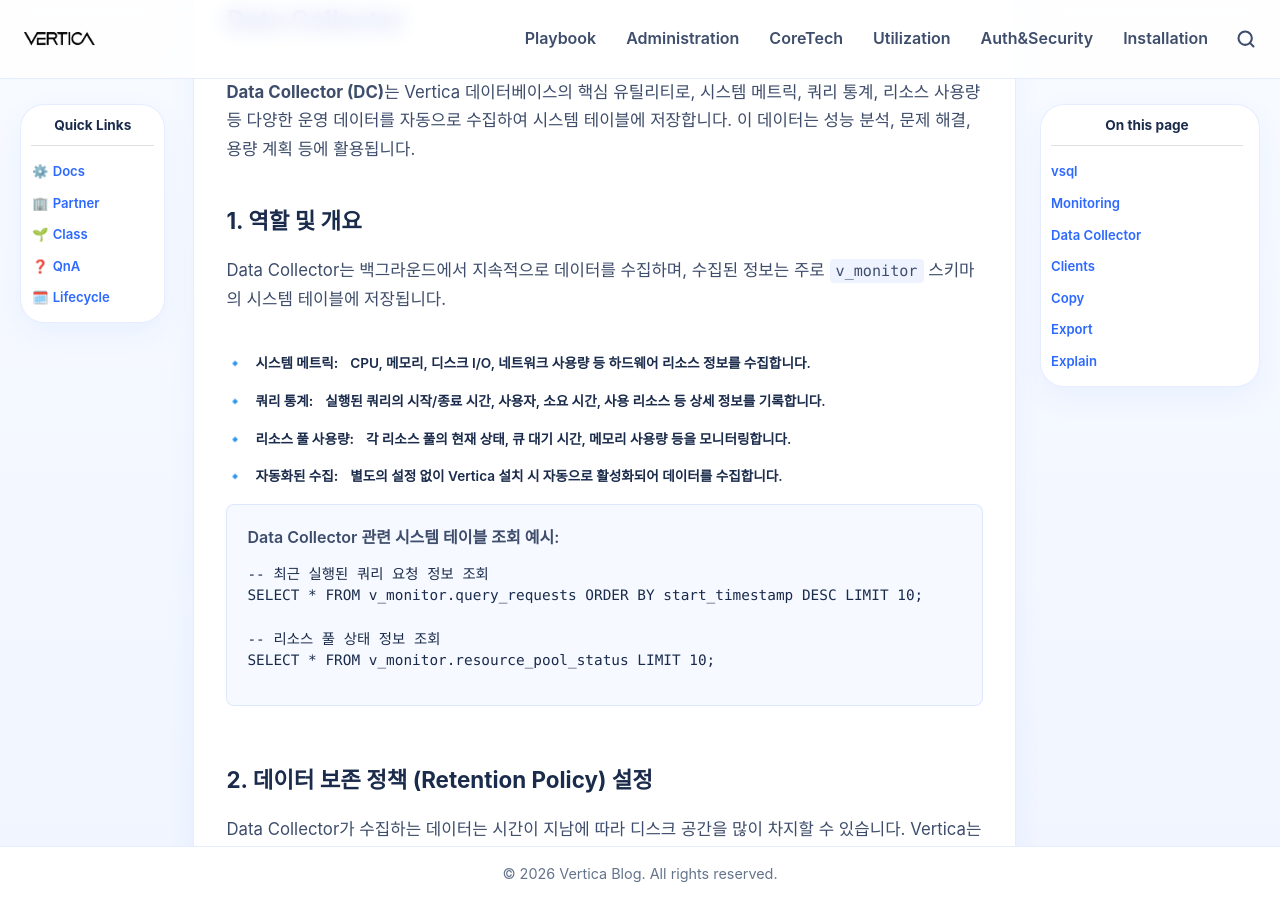
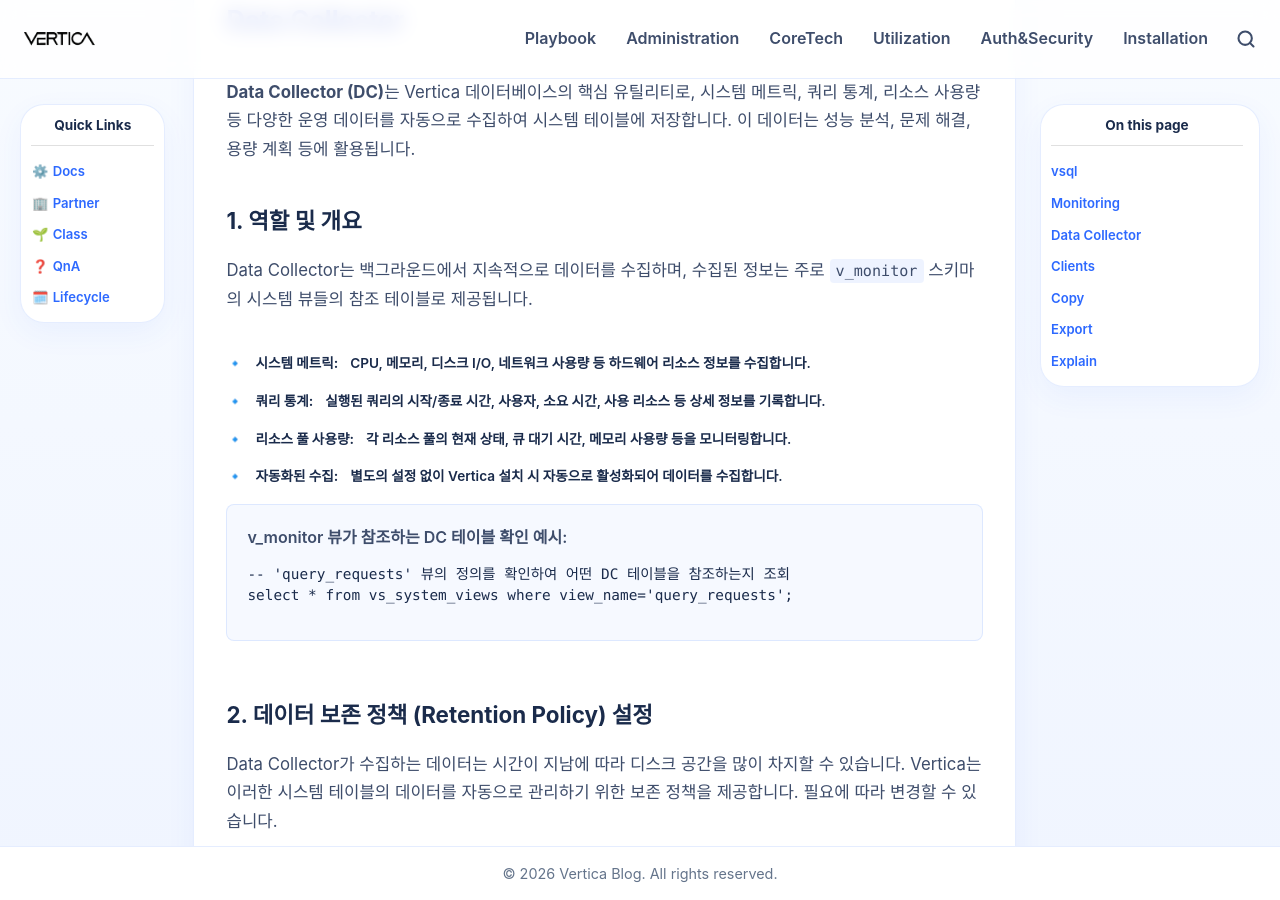
Before and after one commit to JIN0326/vertica_blog, a Jekyll site: the page built from 03coretech.md, in a window 1280 px wide and 900 px high, scrolled down 3628 px. Built offline with Jekyll 4.4.1, drawn with Linux system fonts in a browser that asks for light colours; our own code applies the rules of GitHub Pages for plain Markdown files; some of the changed text lies outside the part shown.

Commit message:
Update blog content and styling

```diff
--- a/03coretech.md
+++ b/03coretech.md
@@ -124,7 +124,7 @@
 
   <div class="architecture-subsection">
     <h3 class="section-subtitle">1. 역할 및 개요</h3>
-    <p class="section-description">Data Collector는 백그라운드에서 지속적으로 데이터를 수집하며, 수집된 정보는 주로 <code>v_monitor</code> 스키마의 시스템 테이블에 저장됩니다.</p>
+    <p class="section-description">Data Collector는 백그라운드에서 지속적으로 데이터를 수집하며, 수집된 정보는 주로 <code>v_monitor</code> 스키마의 시스템 뷰들의 참조 테이블로 제공됩니다.</p>
     <ul class="feature-list">
       <li><span class="feature-list__icon">🔹</span> <strong>시스템 메트릭:</strong> <span>CPU, 메모리, 디스크 I/O, 네트워크 사용량 등 하드웨어 리소스 정보를 수집합니다.</span></li>
       <li><span class="feature-list__icon">🔹</span> <strong>쿼리 통계:</strong> <span>실행된 쿼리의 시작/종료 시간, 사용자, 소요 시간, 사용 리소스 등 상세 정보를 기록합니다.</span></li>
@@ -132,12 +132,9 @@
       <li><span class="feature-list__icon">🔹</span> <strong>자동화된 수집:</strong> <span>별도의 설정 없이 Vertica 설치 시 자동으로 활성화되어 데이터를 수집합니다.</span></li>
     </ul>
     <div class="syntax-box">
-      <strong>Data Collector 관련 시스템 테이블 조회 예시:</strong>
-      <pre><code>-- 최근 실행된 쿼리 요청 정보 조회
-SELECT * FROM v_monitor.query_requests ORDER BY start_timestamp DESC LIMIT 10;
-
--- 리소스 풀 상태 정보 조회
-SELECT * FROM v_monitor.resource_pool_status LIMIT 10;</code></pre>
+      <strong>v_monitor 뷰가 참조하는 DC 테이블 확인 예시:</strong>
+      <pre><code>-- 'query_requests' 뷰의 정의를 확인하여 어떤 DC 테이블을 참조하는지 조회
+select * from vs_system_views where view_name='query_requests';</code></pre>
     </div>
   </div>
 
@@ -523,12 +520,16 @@
   <div class="architecture-subsection">
     <h3 class="section-subtitle">실행 계획 분석 포인트</h3>
     <p class="section-description">EXPLAIN 결과를 읽을 때는 트리 구조의 <strong>안쪽(가장 들여쓰기가 많이 된 하위 노드)부터 바깥쪽으로, 아래에서 위로</strong> 해석합니다.</p>
-    <ul class="feature-list">
-      <li><span class="feature-list__icon">🔹</span> <strong>Cost (비용):</strong> <span>옵티마이저가 해당 연산에 필요하다고 추정하는 자원의 양입니다. 튜닝 전후의 쿼리 효율성을 비교하는 상대적인 지표로 활용됩니다.</span></li>
-      <li><span class="feature-list__icon">🔹</span> <strong>Rows (예상 건수):</strong> <span>해당 단계에서 출력될 것으로 예상되는 데이터의 행 수입니다. (통계 정보가 최신화되지 않았다면 실제 건수와 크게 차이 날 수 있습니다.)</span></li>
-      <li><span class="feature-list__icon">🔹</span> <strong>Access Path:</strong> <span>데이터를 읽는 방식입니다. Storage Access(물리 디스크 접근) 단계에서 조건절(Filter)이 효율적으로 푸시다운(Push-down) 되었는지 확인합니다.</span></li>
-      <li><span class="feature-list__icon">🔹</span> <strong>Join Type:</strong> <span>Hash Join, Merge Join 등 조인 방식이 적절한지 파악합니다. 특히 대용량 조인 시 메모리가 부족해 디스크를 사용하는 현상(Spill to disk)이 발생할 우려가 있는지 체크합니다.</span></li>
-    </ul>
+    <dl class="feature-dl">
+      <dt class="feature-dt"><span class="feature-dt__icon">🔹</span> <strong>Cost (비용)</strong></dt>
+      <dd class="feature-dd">옵티마이저가 해당 연산에 필요하다고 추정하는 자원의 양입니다. 튜닝 전후의 쿼리 효율성을 비교하는 상대적인 지표로 활용됩니다.</dd>
+      <dt class="feature-dt"><span class="feature-dt__icon">🔹</span> <strong>Rows (예상 건수)</strong></dt>
+      <dd class="feature-dd">해당 단계에서 출력될 것으로 예상되는 데이터의 행 수입니다. (통계 정보가 최신화되지 않았다면 실제 건수와 크게 차이 날 수 있습니다.)</dd>
+      <dt class="feature-dt"><span class="feature-dt__icon">🔹</span> <strong>Access Path</strong></dt>
+      <dd class="feature-dd">데이터를 읽는 방식입니다. Storage Access(물리 디스크 접근) 단계에서 조건절(Filter)이 효율적으로 푸시다운(Push-down) 되었는지 확인합니다.</dd>
+      <dt class="feature-dt"><span class="feature-dt__icon">🔹</span> <strong>Join Type</strong></dt>
+      <dd class="feature-dd">Hash Join, Merge Join 등 조인 방식이 적절한지 파악합니다. 특히 대용량 조인 시 메모리가 부족해 디스크를 사용하는 현상(Spill to disk)이 발생할 우려가 있는지 체크합니다.</dd>
+    </dl>
     <div class="syntax-box">
       <strong>실행 계획 출력 예시:</strong>
       <pre><code>EXPLAIN SELECT * FROM sales s JOIN product p ON s.product_id = p.product_id;
```
Also changed, not shown: 01playbook.md (+1 -0 lines), 02administration.md (+16 -6 lines), 06installation.md (+3 -0 lines).
